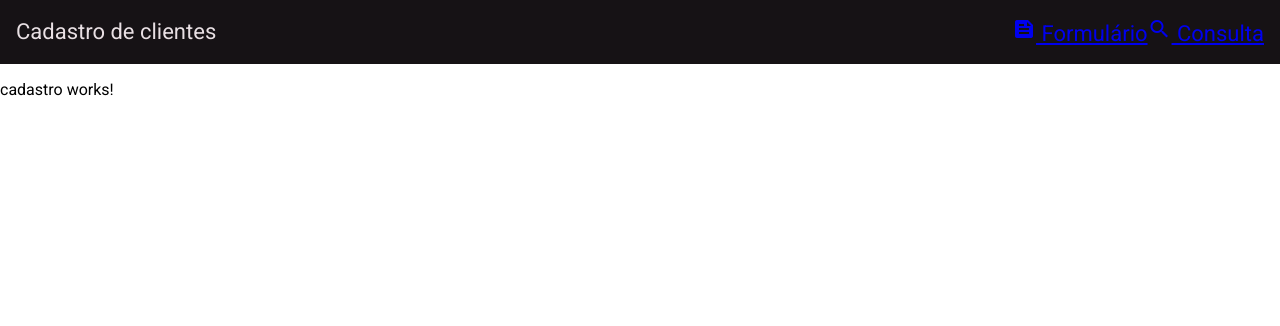
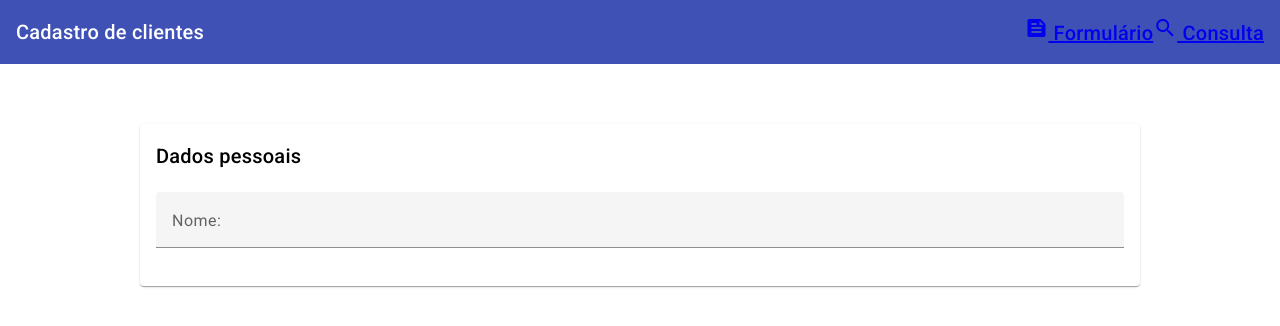
Before and after one commit to Fabio815/Conceitos-Angular, an Angular app: page /cadastro in a window 1280 px wide. Shown: the top 326 px of the page. Built offline with nearby package versions, Linux system fonts and the light colour scheme.

Commit message:
Começando a fazer o grid

```diff
--- a/angular.json
+++ b/angular.json
@@ -32,7 +32,7 @@
               }
             ],
             "styles": [
-              "@angular/material/prebuilt-themes/magenta-violet.css",
+              "@angular/material/prebuilt-themes/indigo-pink.css",
               "src/styles.scss"
             ],
             "scripts": []
--- a/src/app/cadastro/cadastro.component.html
+++ b/src/app/cadastro/cadastro.component.html
@@ -1 +1,19 @@
-<p>cadastro works!</p>
+<div fxLayout="row" fxLayoutAlign="center">
+    <div fxLayout="column" fxFlex="1000px">
+        <form class="mt-60" #clientesFrm="ngForm">
+            <mat-card>
+                <mat-card-header>
+                    <mat-card-title>Dados pessoais</mat-card-title>
+                </mat-card-header>
+                <mat-card-content class="mt-20">
+                    <div fxLayout="row" fxLayoutAlign="start" fxLayoutGap="16px" >
+                        <mat-form-field class="full-width">
+                            <mat-label>Nome: </mat-label>
+                            <input type="text" placeholder="Pedro da Silva" matInput />
+                        </mat-form-field>
+                    </div>
+                </mat-card-content>
+            </mat-card>
+        </form>
+    </div>
+</div>
--- a/src/styles.scss
+++ b/src/styles.scss
@@ -2,3 +2,22 @@
 
 html, body { height: 100%; }
 body { margin: 0; font-family: Roboto, "Helvetica Neue", sans-serif; }
+
+.mt-20 {
+    margin-top: 20px;
+}
+.mt-40 {
+    margin-top: 40px;
+}
+
+.mt-60 {
+    margin-top: 60px;
+}
+
+.ml-5 {
+    margin-top: 5px;
+}
+
+.full-width {
+    width: 100%;
+}
```
Also changed, not shown: src/app/cadastro/cadastro.component.ts (+6 -1 lines).
